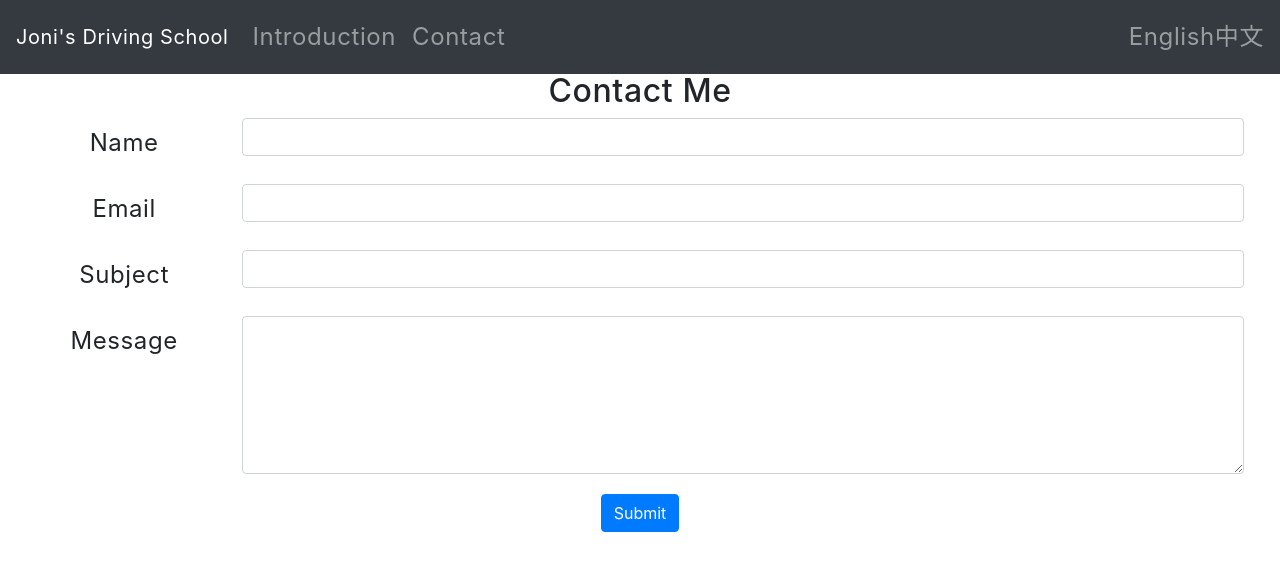
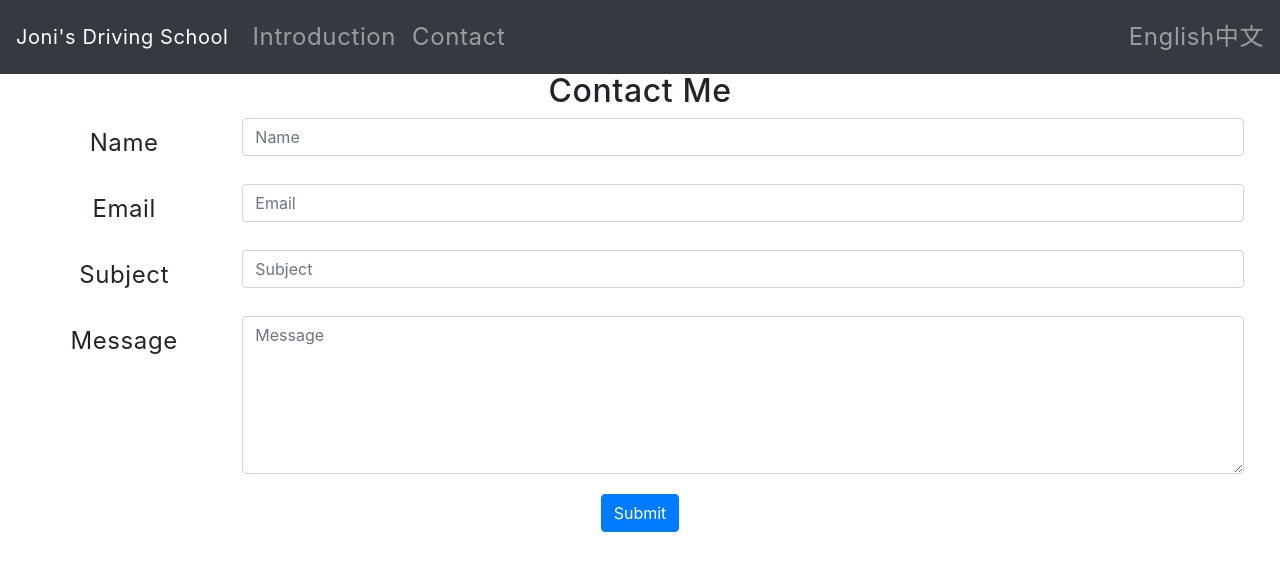
Before and after one commit to pwang86/react-website, a React app: page / in a window 1280 px wide. Shown: the top 570 px of the page. Built offline with nearby package versions, Linux system fonts and the light colour scheme.

Commit message:
modify placeholder

```diff
--- a/src/component/Contact.js
+++ b/src/component/Contact.js
@@ -11,25 +11,25 @@ function Contact() {
         <div className="form-group row">
           <label htmlFor="inputName" className="col-sm-2 col-form-label">Name</label>
           <div className="col-sm-10">
-            <input type="text" className="form-control" id="inputName" palceholder="Name" />
+            <input type="text" className="form-control" id="inputName" placeholder="Name" />
           </div>
         </div>
         <div className="form-group row">
           <label htmlFor="inputEmail" className="col-sm-2 col-form-label">Email</label>
           <div className="col-sm-10">
-            <input type="email" className="form-control" id="inputEmail" palceholder="Email" />
+            <input type="email" className="form-control" id="inputEmail" placeholder="Email" />
           </div>
         </div>
         <div className="form-group row">
           <label htmlFor="inputSubject" className="col-sm-2 col-form-label">Subject</label>
           <div className="col-sm-10">
-            <input type="text" className="form-control" id="inputSubject" palceholder="Subject" />
+            <input type="text" className="form-control" id="inputSubject" placeholder="Subject" />
           </div>
         </div>
         <div className="form-group row">
           <label htmlFor="inputMessage" className="col-sm-2 col-form-label">Message</label>
           <div className="col-sm-10">
-            <textarea className="form-control" id="inputMessage" rows="6" palceholder="Message" />
+            <textarea className="form-control" id="inputMessage" rows="6" placeholder="Message" />
           </div>
         </div>
         <div className="form-group row d-flex justify-content-center">
```
